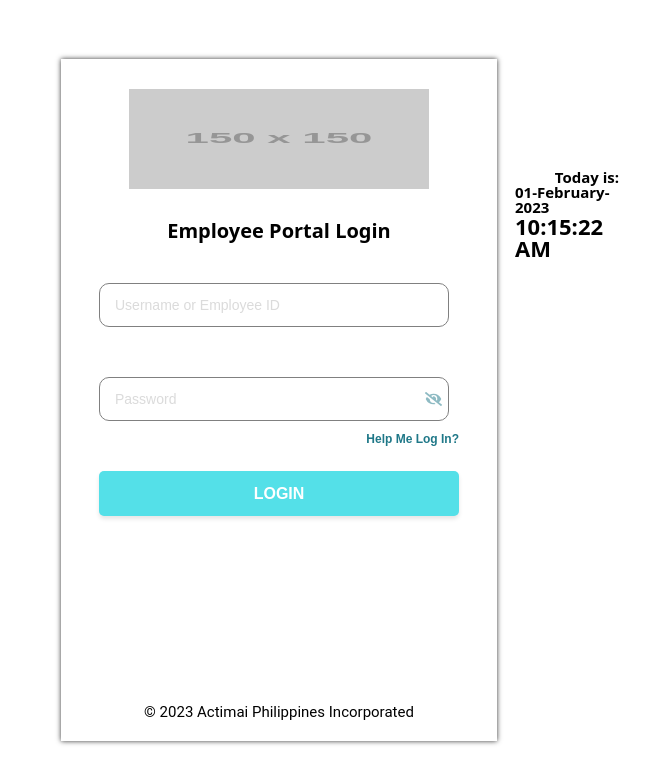
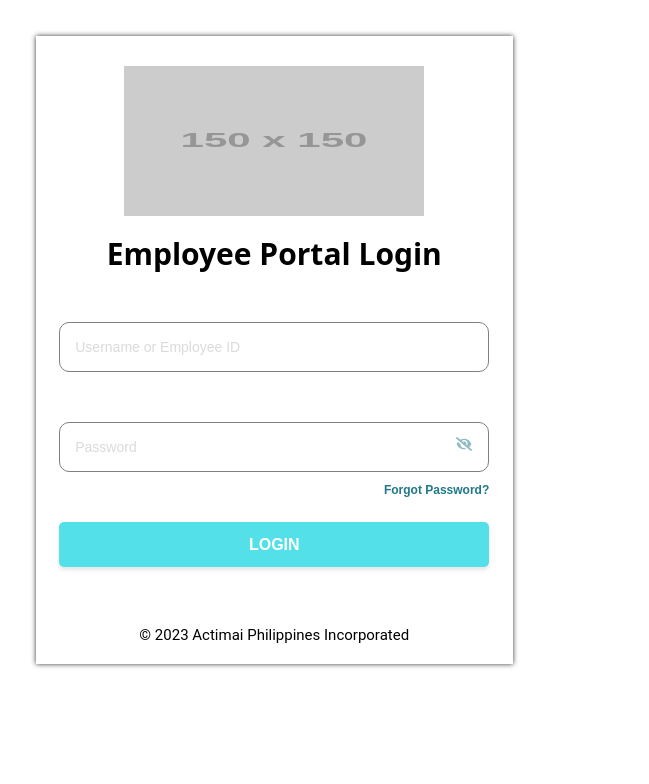
Before and after one commit to guillermogabion/eatery-react-front, a React app: page / in a window 768 px wide. Shown: the top 784 px of the page, without its empty margins (105-754 px from the left). Built offline with nearby package versions, Linux system fonts and the light colour scheme.

Commit message:
login feature

```diff
--- a/src/components/PasswordChecker/passwordChecker.tsx
+++ b/src/components/PasswordChecker/passwordChecker.tsx
@@ -164,6 +164,7 @@ function CheckPassword() {
         </div>
       </form>
       <style tsx>
+
         {`
 
           .password-strength-meter {
@@ -186,7 +187,10 @@ function CheckPassword() {
             border-radius: 3px;
             transition: width 0.4s;
           }
+
+
         `}
+
       </style>
     </div>
   );
--- a/src/scenes/Login/index.tsx
+++ b/src/scenes/Login/index.tsx
@@ -188,7 +188,7 @@ const loginRequest = React.useCallback(() => {
 
   return (
   <>
-  <div className="container">
+  {/* <div className="container"> */}
 
     {showDiv1 ? (
         <div className="row containee ">
@@ -202,7 +202,7 @@ const loginRequest = React.useCallback(() => {
                   <Row className="d-flex justify-content-center align-items-center">
                     <Col>
                       <div className="company-logo">
-                        <img src="https://via.placeholder.com/150" alt="" width={300} height={100}/>
+                        <img src="https://via.placeholder.com/150" alt="" width={300} height={150}/>
                       </div>
                       <div className="align-items-center">
                         <h4 className="container-text">Employee Portal Login</h4>
@@ -249,7 +249,7 @@ const loginRequest = React.useCallback(() => {
                           </Button>
                         </div>
                         <a href="#!" onClick={handleModal} className="forgotPassword">
-                          Help Me Log In?
+                          Forgot Password?
                         </a>
 
                         <div className="d-flex">
@@ -261,25 +261,24 @@ const loginRequest = React.useCallback(() => {
                             Login
                           </Button>
                         </div>
+                        <div className="d-flex justify-content-center">
+                        {loginAttempts > 0 && (
+                          <div className="text-danger text-error-notif">
+                            {`Login attempts remaining: ${3 - loginAttempts}`}
+                          </div>
+                        )}
+
+                        </div>
                         <br />
                       </form>
-                      <div className="d-flex justify-content-center">
-                        {/* <p className="errorMessage">{errorMessage}</p> */}
 
-                      {loginAttempts > 0 && (
-                        <div className="text-danger">
-                          {`Login attempts remaining: ${3 - loginAttempts}`}
-                        </div>
-                      )}
-
-                      </div>
 
                       {/* <Button variant="primary" onClick={loginHandler} disabled={loginAttempts >= 3}>
   Login
                         </Button> */}
                         {loginAttempts >= 3 && (
-                          <Alert variant="danger">
-                           <span style={{fontSize:'10px'}}> Login has been disabled due to three consecutive failed attempts.</span>
+                          <Alert variant="danger danger-banner">
+                           <span className="danger-text"> Login has been disabled due to three consecutive failed attempts.</span>
                           </Alert>
                         )}
 
@@ -371,7 +370,7 @@ const loginRequest = React.useCallback(() => {
             </a>
           </div>
       </Modal>
-  </div>
+  {/* </div> */}
 
 
 </>
--- a/src/scenes/Login/login.css
+++ b/src/scenes/Login/login.css
@@ -1,139 +1,17 @@
-/* .card-card {
-  margin : 0;
-  padding: 0;
-  width: 1000px;
-  box-shadow: 21px;
-  border: 0;
+
+* {
+  box-sizing: border-box;
 }
-.card-row {
-  padding: 0;
-}
-.card-col {
-  padding: 0;
-}
-.card-img {
-  max-width: 100%;
-  height: auto;
-  padding: 0;
+::-webkit-scrollbar {
+  width: 8px;
+  background-color: transparent;
 }
 
-.column {
-float: left;
-width: 33.3333%;
-height: 500px;
-}
-
-.row:after {
-  content: "";
-  display: table;
-  clear: both;
-}
-.mobile {
-  display: none;
-}
-
-
-
-.container-text {
-  font-size: 18px;
-  padding-top: 2em;
-  padding-bottom: 1em;
-  font-size: 40px;
-  font-family: system-ui, -apple-system, BlinkMacSystemFont, 'Segoe UI', Roboto, Oxygen, Ubuntu, Cantarell, 'Open Sans', 'Helvetica Neue', sans-serif;
-}
-.container-text-confirm {
-  font-size: 22px;
-  padding-top: 4.5em;
-  padding-bottom: 1.5em;
-  font-family: system-ui, -apple-system, BlinkMacSystemFont, 'Segoe UI', Roboto, Oxygen, Ubuntu, Cantarell, 'Open Sans', 'Helvetica Neue', sans-serif;
-}
-.text-field-color {
-  background-color : #dad7d7;
-  border: 0;
-  border-radius: 0;
-  height: 50px;
-}
-.text-field-color:focus {
-  background-color : #dad7d7;
-  border: 0;
-  border-radius: 0;
-  height: 50px;
-}
-
-.btn-style {
-  width: 80%;
-}
-
-.hide {
-  display: none;
-}
-
-.show {
-  display: block;
-}
-.style-confirm {
-  padding-left: 3em;
-}
-.list-group-item {
-  font-family: system-ui, -apple-system, BlinkMacSystemFont, 'Segoe UI', Roboto, Oxygen, Ubuntu, Cantarell, 'Open Sans', 'Helvetica Neue', sans-serif;
-  font-weight: bold;
-  font-size: 15px;
-}
-
-.list-group-item::before {
-  content: "";
-  display: inline-block;
-  width: 10px;
-  height: 10px;
-  margin-right: 5px;
-  border-radius: 50%;
-  background-color: rgb(252, 248, 248);
-  text-align: justify;
-}
-
-.list-group-background {
-  background-color: 'rgba(255, 255, 255, 0.5)';
-}
-
-
- @media screen and (max-width: 600px) {
-  .column {
-    width: 100%;
-  }
-  .card-card {
-    width: 380px;
-    border: 0;
-  }
-  .row {
-    margin: 0;
-  }
-  .mobile {
-    display: block;
-    padding-top: 1em;
-  }
-  .column-new {
-    height: 600px;
-  }
-  .list-group-item::before {
-    content: "";
-    display: inline-block;
-    width: 10px;
-    height: 10px;
-    margin-right: 5px;
-    border-radius: 50%;
-    background-color: rgb(73, 73, 73);
-    font-size: 10px !important;
-    text-align: justify;
-
-  }
-  ul li {
-    font-size: 12px !important;
-    list-style-position: inside !important;
-  }
-
-} */
-* {
-  box-sizing: border-box;
+/* Set thumb color and transparency */
+::-webkit-scrollbar-thumb {
+  background-color: rgba(255, 255, 255, 0.2);
+  border-radius: 10px;
+  opacity: 0.8;
 }
 
 
@@ -149,7 +27,7 @@ height: 500px;
   justify-content: center; /* Center vertically */
   align-items: center;
   display: flex;
-  padding: 2em;
+  padding: 4em;
 
 }
 .content-right {
@@ -170,7 +48,7 @@ height: 500px;
 .container-time {
   line-height: 1;
   margin: 0;
-  padding: 0;
+  padding: 20px;
   justify-content: flex-end;
   font-family: system-ui, -apple-system, BlinkMacSystemFont, 'Segoe UI', Roboto, Oxygen, Ubuntu, Cantarell, 'Open Sans', 'Helvetica Neue', sans-serif;
 }
@@ -214,7 +92,7 @@ height: 500px;
 .container-text {
   display: flex;
   justify-content: center;
-  font-size: 20px;
+  font-size: 30px;
   padding-bottom: 1em;
   font-weight: bold;
   font-family: system-ui, -apple-system, BlinkMacSystemFont, 'Segoe UI', Roboto, Oxygen, Ubuntu, Cantarell, 'Open Sans', 'Helvetica Neue', sans-serif;
@@ -222,7 +100,7 @@ height: 500px;
 .container-date {
   padding-bottom: 0
 }
-@media screen and (max-width: 600px) {
+@media screen and (max-width: 600px) and (max-width: 767px) {
   .mobile {
     display: none;
   }
@@ -236,20 +114,129 @@ height: 500px;
     flex-direction: column;
     justify-content: center;
     align-items: center;
-    width: 400px;
+    width: 500px;
+
+  }
+  .containeer {
+    display: flex;
+    justify-content: center;
+    align-items: center;
+    width: 700px;
+    padding-left: 2.5em;
+    height: 500px;
+    padding-top: 4em;
+    margin-top: 5em;
+  }
+  .company-logo {
+    justify-content: center; /* Center vertically */
+    align-items: center;
+    display: flex;
+    padding-top: 2em;
+    padding-bottom: 20px;
+
+  }
+
+  .container-text {
+    display: flex;
+    justify-content: center;
+    font-size: 30px;
+    font-weight: bold;
+    font-family: system-ui, -apple-system, BlinkMacSystemFont, 'Segoe UI', Roboto, Oxygen, Ubuntu, Cantarell, 'Open Sans', 'Helvetica Neue', sans-serif;
+  }
+
+  .text-error-notif {
+    height: 5px;
+    font-size: 10px;
+  }
+  .danger-banner {
+    height: 10px;
+    margin: 2px;
+    display: flex;
+    justify-content: center;
+    align-items: center;
+  }
+  .danger-text {
+    font-size: 10px;
+    padding-top: 0;
   }
 }
+
+@media only screen and (min-width: 768px) and (max-width: 991px) {
+  /* CSS rules for medium devices */
+  .mobile {
+    display: none;
+  }
+  .column-center {
+    justify-content: center; /* Center vertically */
+    align-items: center;/* Center horizontally */
+  }
+  .containee {
+    display: flex;
+    flex-direction: column;
+    justify-content: center;
+    align-items: center;
+    width: 500px;
+  }
+  .containeer {
+    display: flex;
+    justify-content: center;
+    align-items: center;
+    width: 700px;
+    padding-left: 2.5em;
+    height: 500px;
+    padding-top: 4em;
+    margin-top: 5em;
+    margin-left: 8.5em;
+  }
+  .company-logo {
+    justify-content: center; /* Center vertically */
+    align-items: center;
+    display: flex;
+    padding-top: 2em;
+    padding-bottom: 20px;
+
+  }
+
+  .container-text {
+    display: flex;
+    justify-content: center;
+    font-size: 30px;
+    font-weight: bold;
+    font-family: system-ui, -apple-system, BlinkMacSystemFont, 'Segoe UI', Roboto, Oxygen, Ubuntu, Cantarell, 'Open Sans', 'Helvetica Neue', sans-serif;
+  }
+
+  .text-error-notif {
+    height: 5px;
+    font-size: 10px;
+  }
+  .danger-banner {
+    height: 10px;
+    margin: 2px;
+    display: flex;
+    justify-content: center;
+    align-items: center;
+  }
+  .danger-text {
+    font-size: 10px;
+    padding-top: 0;
+  }
+
+}
 .input-login {
-  width: 350px;
+  width:430px;
+  height: 50px;
   margin-top: 20px;
   border-radius: 10px;
+  border-width: 0.2;
+  border-color: rgb(250, 240, 240);
+
 }
 .exception-style {
   margin-bottom: 50px !important ;
 
 }
 .btn-styles {
-  margin-bottom: 10em;
+  margin-bottom: 2em;
 }
 .reset-header {
   justify-content: center;
```
